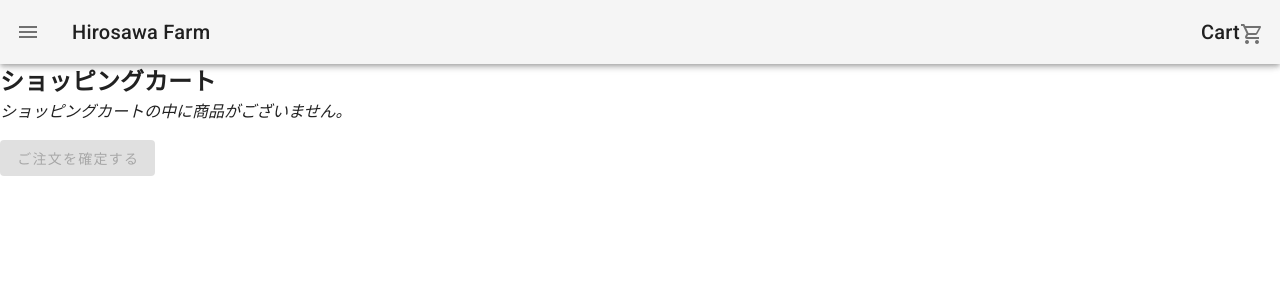
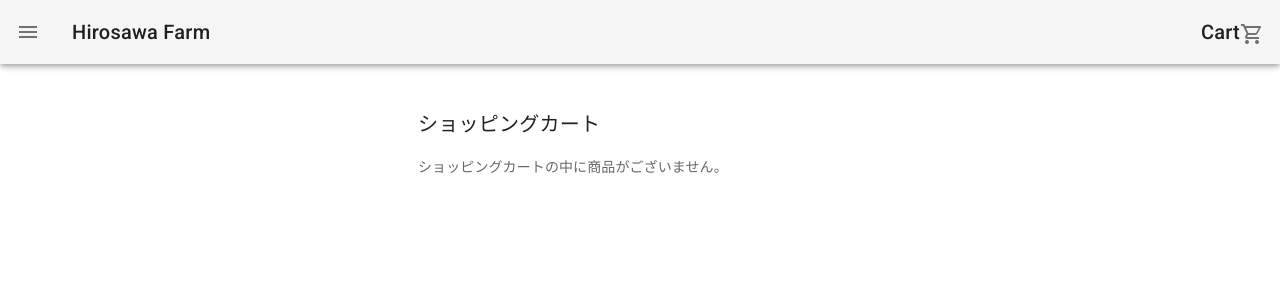
Before and after one commit to masayukihirosawa/farmHirosawa, a Vue app: page /cart in a window 1280 px wide. Shown: the top 300 px of the page. Built offline with nearby package versions, Linux system fonts and the light colour scheme.

Commit message:
カートページのレイアウトを変更しました。

```diff
--- a/src/views/ShoppingCart.vue
+++ b/src/views/ShoppingCart.vue
@@ -3,14 +3,35 @@
     <v-progress-linear :active="loading" :indeterminate="loading" fixed>
     </v-progress-linear>
     <v-overlay :value="overlay"> </v-overlay>
-    <h2>ショッピングカート</h2>
-    <p v-if="!cartItems.length">
-      <i>ショッピングカートの中に商品がございません。</i>
-    </p>
-    <ul>
-      <li v-for="item in cartItems" :key="item.id">
-        <v-img :src="item.img" class="my-4" width="100"></v-img>
-        {{ item.title }} - {{ item.price }} x {{ item.quantity }}
+    <!-- ------------ -->
+    <v-container style="max-width: 500px;">
+      <v-card elevation="0" class="mt-4" max-width="400">
+        <v-card-title>ショッピングカート</v-card-title>
+        <v-card-text v-if="!cartItems.length">
+          ショッピングカートの中に商品がございません。
+        </v-card-text>
+      </v-card>
+      <v-row>
+        <v-col
+          v-for="item in cartItems"
+          :key="item.id"
+          class="mt-10 justify-center"
+          cols="12"
+        >
+          <v-card class="mx-auto" width="500" outlined>
+            <v-img
+              :src="item.img"
+              class="mt-6 ml-6 mr-6"
+              max-width="300"
+            ></v-img>
+            <v-list-item class="ma-4">
+              <v-list-item-content>
+                <v-list-item-title>{{ item.title }}</v-list-item-title>
+                <v-list-item-subtitle>{{ item.price }}円</v-list-item-subtitle>
+              </v-list-item-content>
+            </v-list-item>
+            <v-row class="mb-2 justify-end">
+              <v-list-item-action>
                 <v-select
                   :value="item.quantity"
                   :items="quantityRange"
@@ -18,15 +39,27 @@
                   @change="(value) => changeCartItemQuantity(value, item.id)"
                 >
                 </v-select>
-        <v-btn @click="cartItemRemove(item)" elevation="2">削除</v-btn>
-      </li>
-    </ul>
-    <p v-if="cartItems.length">商品金額: {{ cartTotalPrice }}</p>
-    <p>
-      <v-btn :disabled="!cartItems.length" @click="checkOut()" elevation="2"
+                <v-btn @click="cartItemRemove(item)">削除</v-btn>
+              </v-list-item-action>
+            </v-row>
+          </v-card>
+        </v-col>
+      </v-row>
+      <v-row class="ma-10 justify-center">
+        <v-list-item-action>
+          <v-list-item-title v-if="cartItems.length"
+            >合計金額: {{ cartTotalPrice }}</v-list-item-title
+          >
+          <v-btn
+            v-if="cartItems.length"
+            @click="checkOut()"
+            elevation="2"
+            class="mt-4"
             >ご注文を確定する</v-btn
           >
-    </p>
+        </v-list-item-action>
+      </v-row>
+    </v-container>
   </div>
 </template>
 
@@ -78,13 +111,5 @@ export default {
       this.$router.push("/checkOut");
     },
   },
-  // beforeRouteLeave(to, from, next) {
-  //   const isLeave = window.confirm("購入を確定しますか？");
-  //   if (isLeave) {
-  //     next ();
-  //     }else{
-  //       next(false);
-  //     }
-  // }
 };
 </script>
```
Lines whose indentation alone changed are shown as unchanged.
